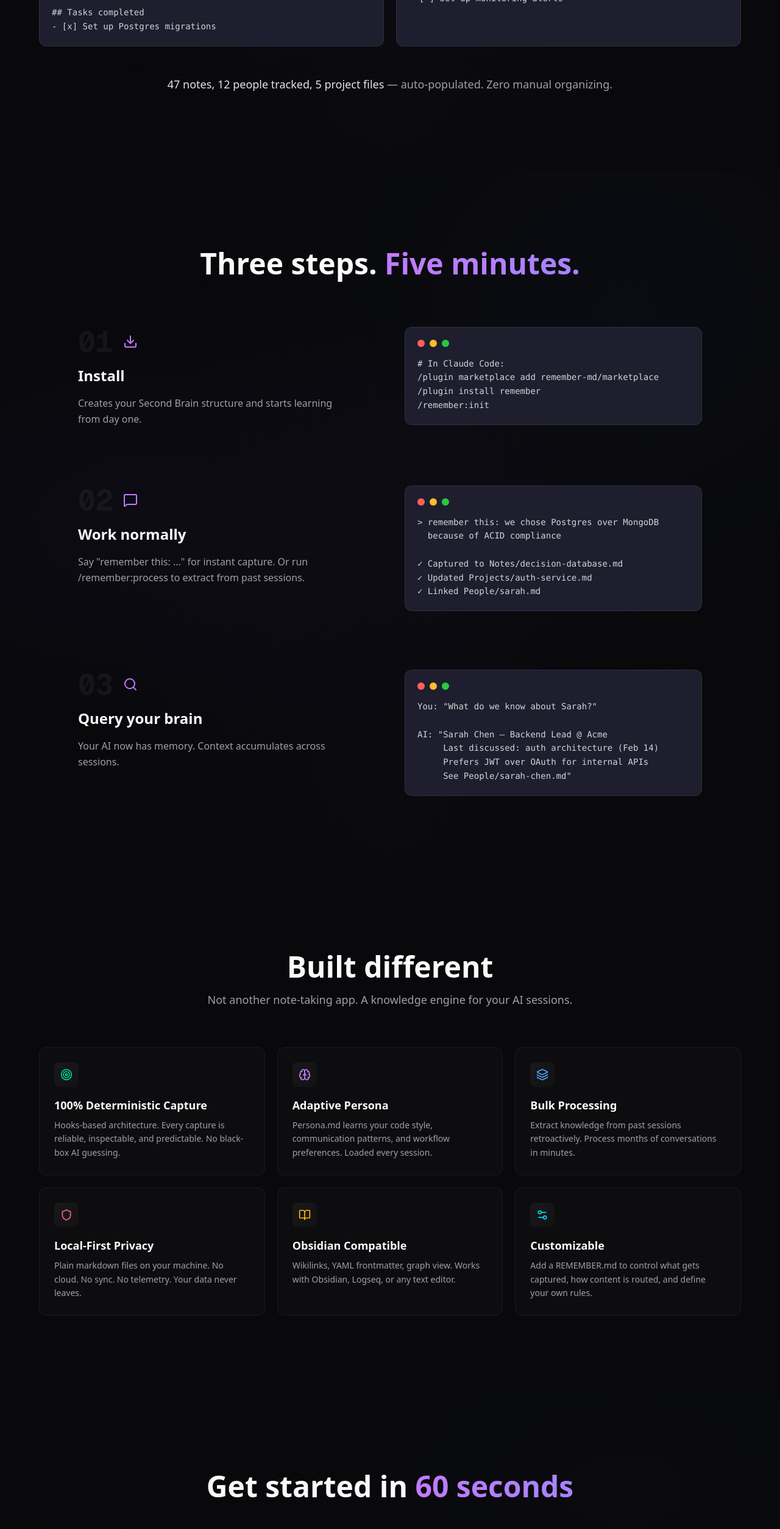
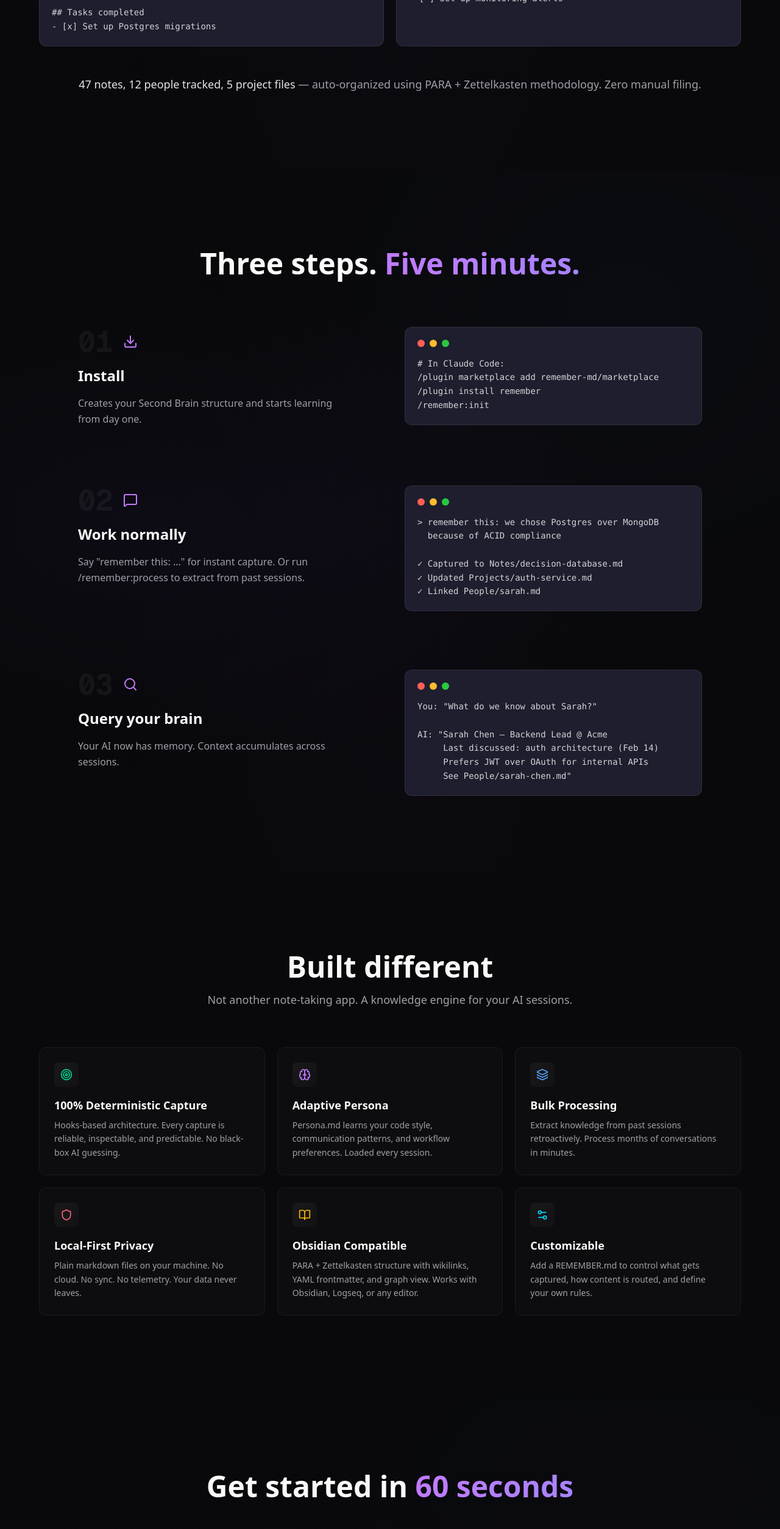
Before and after one commit to remember-md/site, a Next.js app: page / in a window 1280 px wide. Shown: the part 2920-5427 px from the top of the page at 61% size. Built offline with nearby package versions, Linux system fonts and the light colour scheme.

Commit message:
seo: add PARA/Zettelkasten/PKM keywords, update title
- Title: 'AI-Powered Second Brain That Builds Itself'
- PARA + Zettelkasten in: meta description, features, what you get, FAQ
- PKM/knowledge management in keywords
- Schema.org description updated

```diff
--- a/app/layout.tsx
+++ b/app/layout.tsx
@@ -14,17 +14,17 @@ const geistMono = Geist_Mono({
 
 export const metadata: Metadata = {
   metadataBase: new URL("https://remember.md"),
-  title: "Remember — Never Lose Knowledge from AI Sessions Again",
-  description: "Your AI forgets everything after each session. Remember captures decisions, people, insights, and lessons into a local second brain that grows with every conversation. Free, open source, private.",
-  keywords: ["REMEMBER.md", "AI memory", "second brain", "knowledge management", "claude code plugin", "AI knowledge capture", "local-first", "markdown", "PKM", "obsidian compatible"],
+  title: "Remember — AI-Powered Second Brain That Builds Itself",
+  description: "Your AI forgets everything after each session. Remember captures decisions, people, insights, and lessons into a local PARA-based second brain that grows with every conversation. Free, open source, Obsidian compatible.",
+  keywords: ["AI second brain", "PARA method", "Zettelkasten", "PKM", "personal knowledge management", "AI memory", "knowledge capture", "claude code plugin", "local-first", "markdown", "obsidian compatible", "REMEMBER.md"],
   robots: "index, follow",
   category: "developer tools",
   alternates: {
     canonical: "https://remember.md",
   },
   openGraph: {
-    title: "Remember — Never Lose Knowledge from AI Sessions Again",
-    description: "Your AI forgets everything after each session. Remember captures decisions, people, insights, and lessons into a local second brain. Free. Local. Open Source.",
+    title: "Remember — AI-Powered Second Brain That Builds Itself",
+    description: "Your AI forgets everything after each session. Remember captures decisions, people, insights, and lessons into a local PARA-based second brain. Free. Local. Open Source.",
     type: "website",
     images: [{ url: "/og-image.jpg", width: 1280, height: 720, alt: "Remember — AI Second Brain" }],
   },
@@ -32,8 +32,8 @@ export const metadata: Metadata = {
     card: "summary_large_image",
     site: "@gabifratica",
     creator: "@gabifratica",
-    title: "Remember — Never Lose Knowledge from AI Sessions Again",
-    description: "Your AI forgets everything after each session. Remember captures it all into a local second brain. Free. Open source.",
+    title: "Remember — AI-Powered Second Brain That Builds Itself",
+    description: "Your AI forgets everything after each session. Remember captures it all into a local PARA-based second brain. Free. Open source.",
     images: ["/og-image.jpg"],
   },
 };
@@ -42,7 +42,7 @@ const jsonLd = {
   "@context": "https://schema.org",
   "@type": "SoftwareApplication",
   name: "Remember",
-  description: "Never lose knowledge from AI sessions again. Remember captures decisions, people, insights, and lessons into a local second brain that grows with every conversation.",
+  description: "AI-powered second brain that builds itself. Remember captures decisions, people, insights, and lessons from AI sessions into a PARA + Zettelkasten knowledge base. Local, free, Obsidian compatible.",
   url: "https://remember.md",
   applicationCategory: "DeveloperApplication",
   operatingSystem: "Any",
--- a/components/FAQ.tsx
+++ b/components/FAQ.tsx
@@ -28,6 +28,10 @@ const faqs = [
   {
     q: "Can I customize what gets captured?",
     a: "Yes. Add a REMEMBER.md file to control capture rules, routing, and language preferences.",
+  },
+  {
+    q: "How does Remember organize knowledge?",
+    a: "Using PARA (Projects, Areas, Notes, Resources) combined with Zettelkasten-style linked thinking. Every note connects to related people, projects, and decisions via wikilinks — creating a personal knowledge management system that grows organically.",
   },
 ];
 
--- a/components/Features.tsx
+++ b/components/Features.tsx
@@ -36,7 +36,7 @@ const features = [
     icon: BookOpen,
     title: "Obsidian Compatible",
     description:
-      "Wikilinks, YAML frontmatter, graph view. Works with Obsidian, Logseq, or any text editor.",
+      "PARA + Zettelkasten structure with wikilinks, YAML frontmatter, and graph view. Works with Obsidian, Logseq, or any editor.",
     iconColor: "text-amber-400",
   },
   {
--- a/components/WhatYouGet.tsx
+++ b/components/WhatYouGet.tsx
@@ -113,7 +113,7 @@ export default function WhatYouGet() {
           transition={{ delay: 0.3 }}
         >
           <span className="text-zinc-200 font-medium">47 notes, 12 people tracked, 5 project files</span>{" "}
-          — auto-populated. Zero manual organizing.
+          — auto-organized using PARA + Zettelkasten methodology. Zero manual filing.
         </motion.p>
       </div>
     </section>
```
